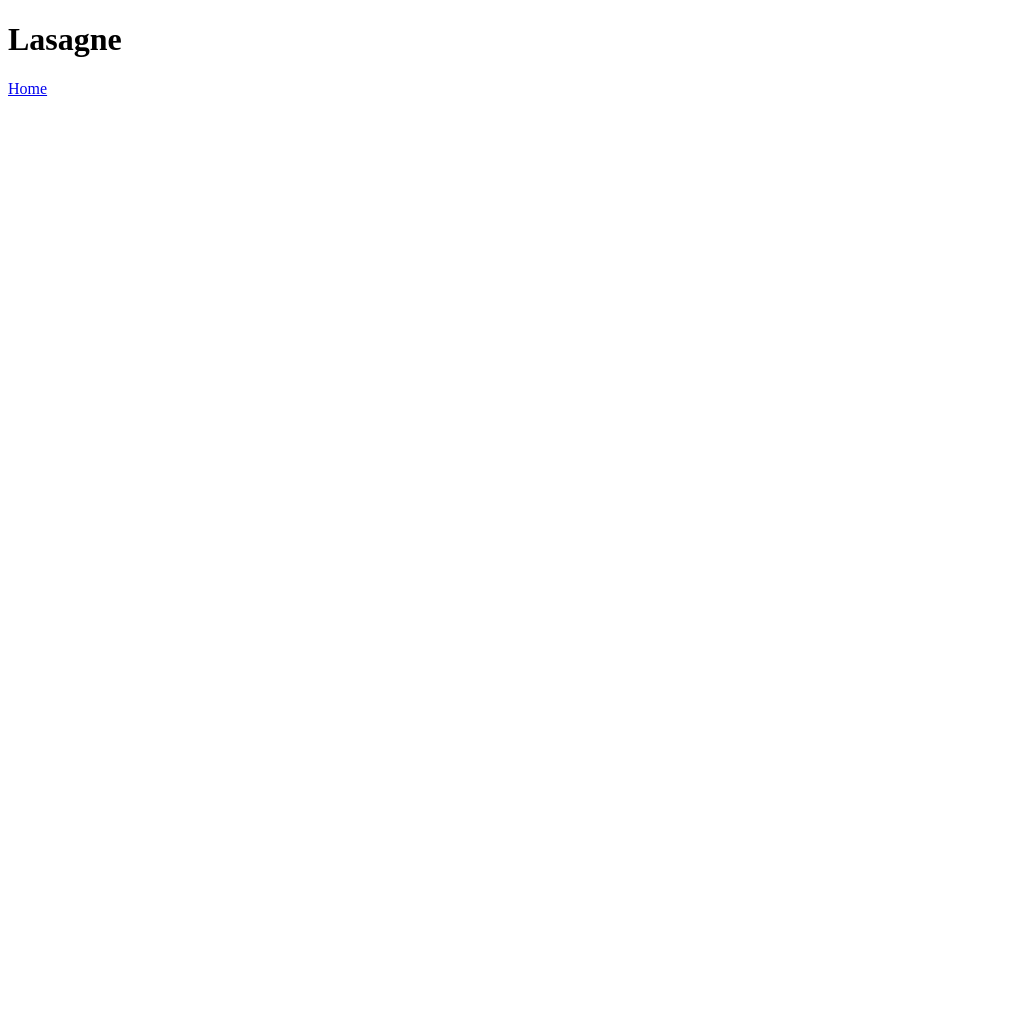
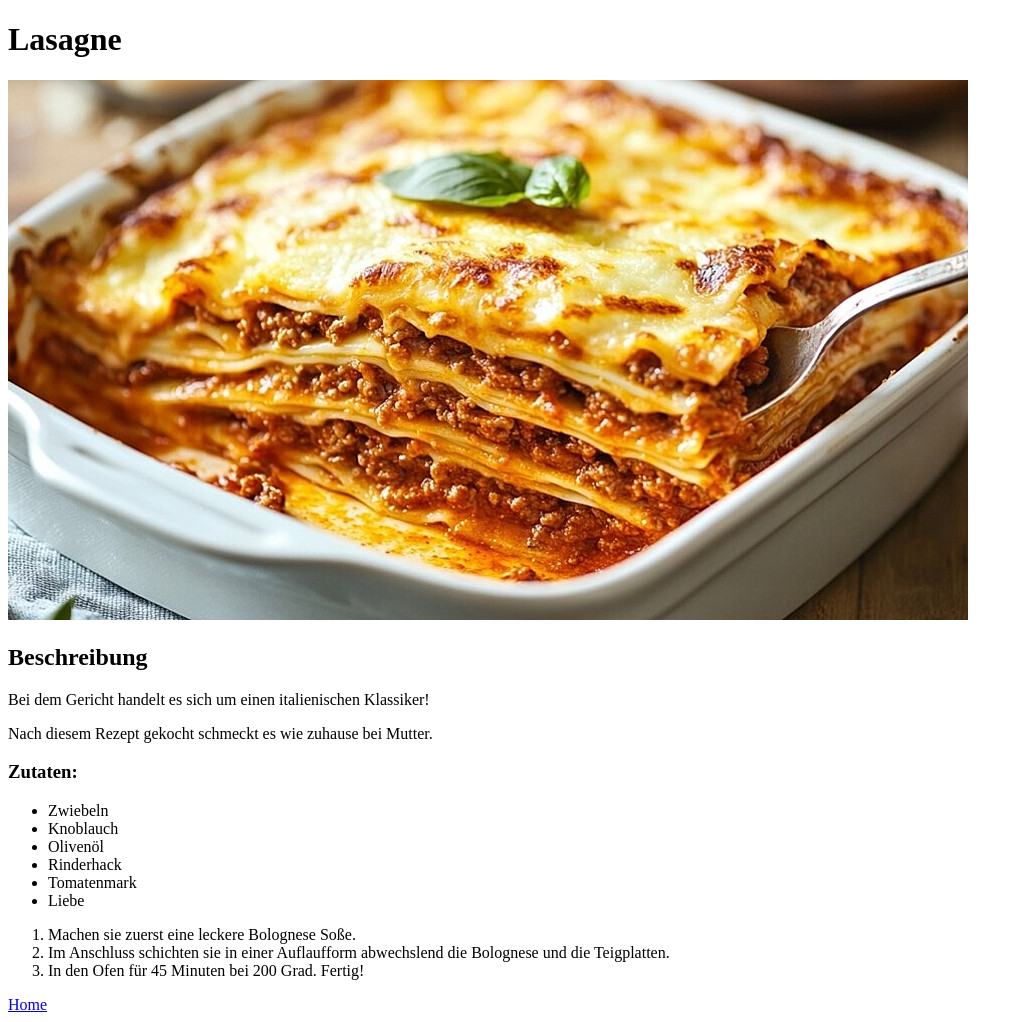
Before and after one commit to benjaminpanitz/odin-recipes, a plain HTML site: page recipes/lasagna.html in a window 1280 px wide. Shown: the whole page, without its empty margins (0-1023 px from the left). Before the commit the page ends 800 px from the top, so only its background shows below. Drawn offline with Linux system fonts and the light colour scheme.

Commit message:
Füge Rezept Lasagne hinzu
Für das Bild wurde ein neuer Ordner "images" angelegt. Die Seite lasagna.html wurde mit Inhalt befüllt.

```diff
--- a/recipes/lasagna.html
+++ b/recipes/lasagna.html
@@ -3,10 +3,28 @@
 <head>
     <meta charset="UTF-8">
     <meta name="viewport" content="width=device-width, initial-scale=1.0">
-    <title>Document</title>
+    <title>Lasagne</title>
 </head>
 <body>
     <h1>Lasagne</h1>
+    <img src="../images/lasagne-bolognese.jpg" alt="Lasagne Bolognese">
+    <h2>Beschreibung</h2>
+    <p>Bei dem Gericht handelt es sich um einen italienischen Klassiker!</p>
+    <p>Nach diesem Rezept gekocht schmeckt es wie zuhause bei Mutter.</p>
+    <h3>Zutaten:</h3>
+    <ul>
+        <li>Zwiebeln</li>
+        <li>Knoblauch</li>
+        <li>Olivenöl</li>
+        <li>Rinderhack</li>
+        <li>Tomatenmark</li>
+        <li>Liebe</li>
+    </ul>
+    <ol>
+        <li>Machen sie zuerst eine leckere Bolognese Soße.</li>
+        <li>Im Anschluss schichten sie in einer Auflaufform abwechslend die Bolognese und die Teigplatten.</li>
+        <li>In den Ofen für 45 Minuten bei 200 Grad. Fertig!</li>
+    </ol>
     <a href="../index.html">Home</a>
 </body>
 </html>
```
Also changed, not shown: images/lasagne-bolognese.jpg (added).
